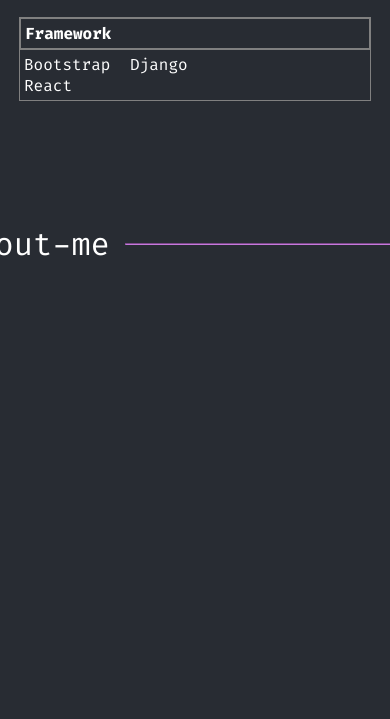
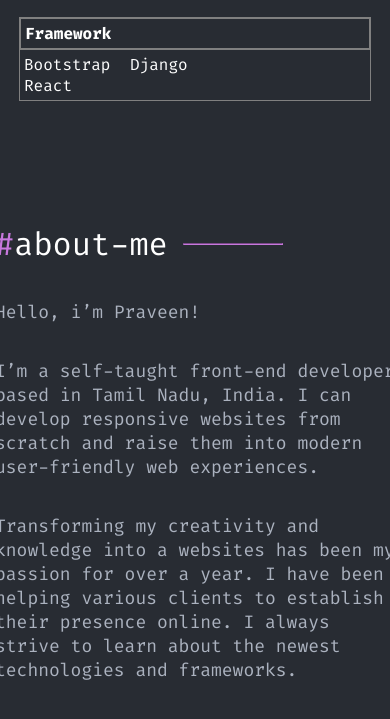
Before and after one commit to Praveensv11/portfolio, a plain HTML site: page index.html in a window 390 px wide. Shown: the part 2726-3445 px from the top of the page. Drawn offline with Linux system fonts and the light colour scheme.

Commit message:
about section

```diff
--- a/index.html
+++ b/index.html
@@ -203,6 +203,7 @@
             </div>
         </div>
 
+        <!-- about -->
         <div class="about-container">
             <div class="about-head">
                 <span class="main-color tag-size">#</span>
@@ -210,7 +211,15 @@
                 <hr>
             </div>
             <div class="about-content">
-
+                <div class="about-content-left">
+                    <p>Hello, i’m Praveen!</p>
+                    <p>I’m a self-taught front-end developer based in Tamil Nadu, India. I can develop responsive websites from scratch and raise them into modern user-friendly web experiences. </p>
+                    <p>Transforming my creativity and knowledge into a websites has been my passion for over a year. I have been helping various clients to establish their presence online. I always strive to learn about the newest technologies and frameworks.
+                    </p>
+                </div>
+                <div class="about-content-right">
+                    <img src="images/about/about-man.png" alt="about-img">
+                </div>
             </div>
         </div>
 
--- a/stlyes/about.css
+++ b/stlyes/about.css
@@ -6,6 +6,7 @@
 
 .about-container {
     margin-top: 112px;
+    position: relative;
 }
 
 .about-head {
@@ -24,3 +25,66 @@
     margin-left: 15px;
     border-color: var(--pink-color);
 }
+
+.about-content {
+    display: flex;
+    align-items: center;
+    justify-content: space-between;
+}
+
+.about-content-left {
+    width: 515px;
+    height: 312px;
+}
+
+.about-content-left p {
+    color: var(--gray-color);
+    font-size: 18px;
+    margin-top: 35px;
+}
+
+.about-content-right {
+    width: 343px;
+    height: 508px;
+    position: absolute;
+    right: 0;
+    top: -90px;
+}
+
+
+
+@media only screen and (max-width: 900px) {
+    .about-content-right {
+        display: none;
+    }
+
+    .about-container {
+        display: flex;
+        align-items: center;
+        flex-direction: column;
+        justify-content: center;
+    }
+
+    .about-head hr {
+        width: 100px;
+        margin-left: 15px;
+        border-color: var(--pink-color);
+    }
+
+
+
+}
+
+@media only screen  and (max-width:600px) {
+    .about-head {
+        width: 400px;
+        height: 42px;
+        display: flex;
+        align-items: center;
+    }
+
+    .about-content-left {
+        width: 400px;
+        height: 312px;
+    }
+}
```
Also changed, not shown: images/about/Image.png (added), images/about/about-man.png (added).
